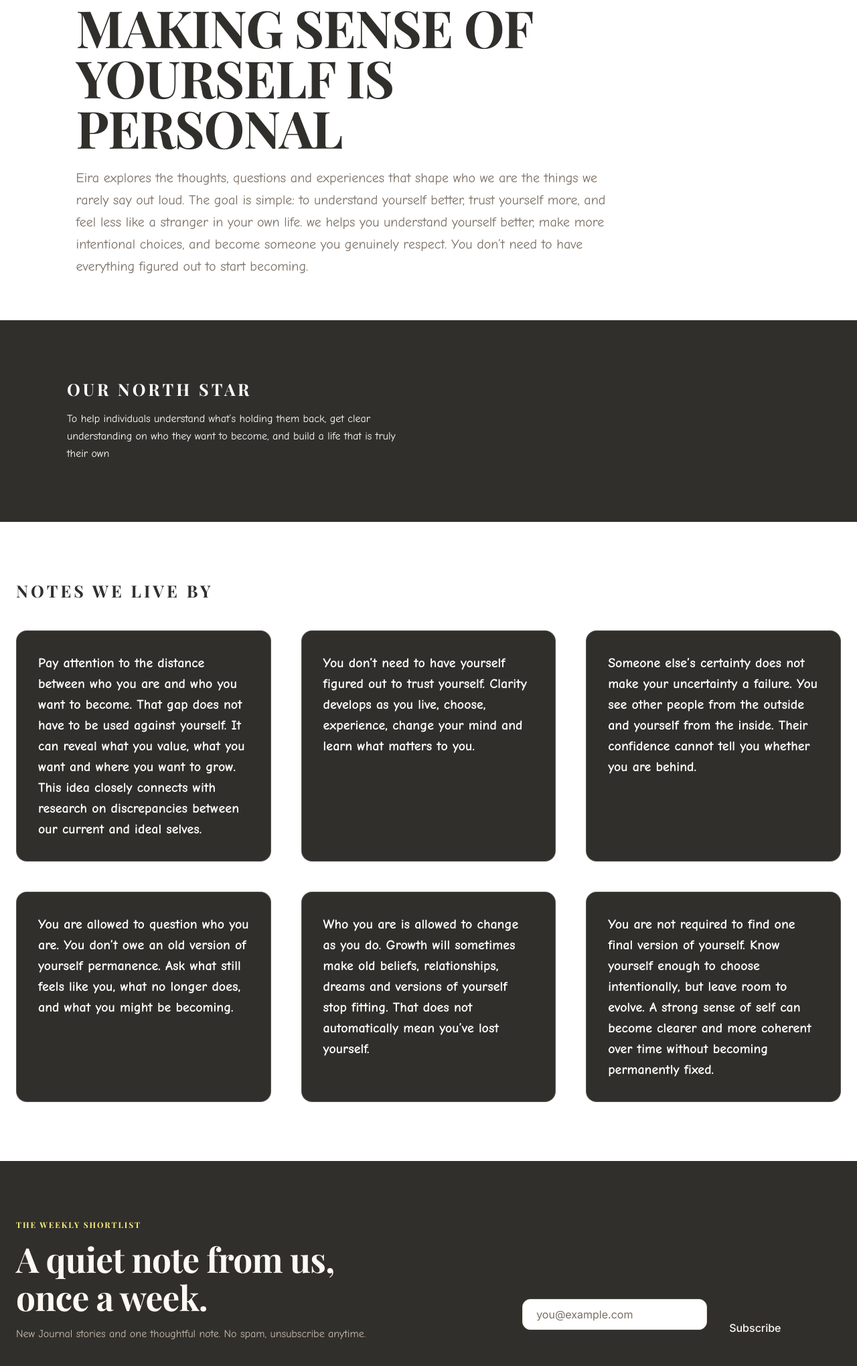
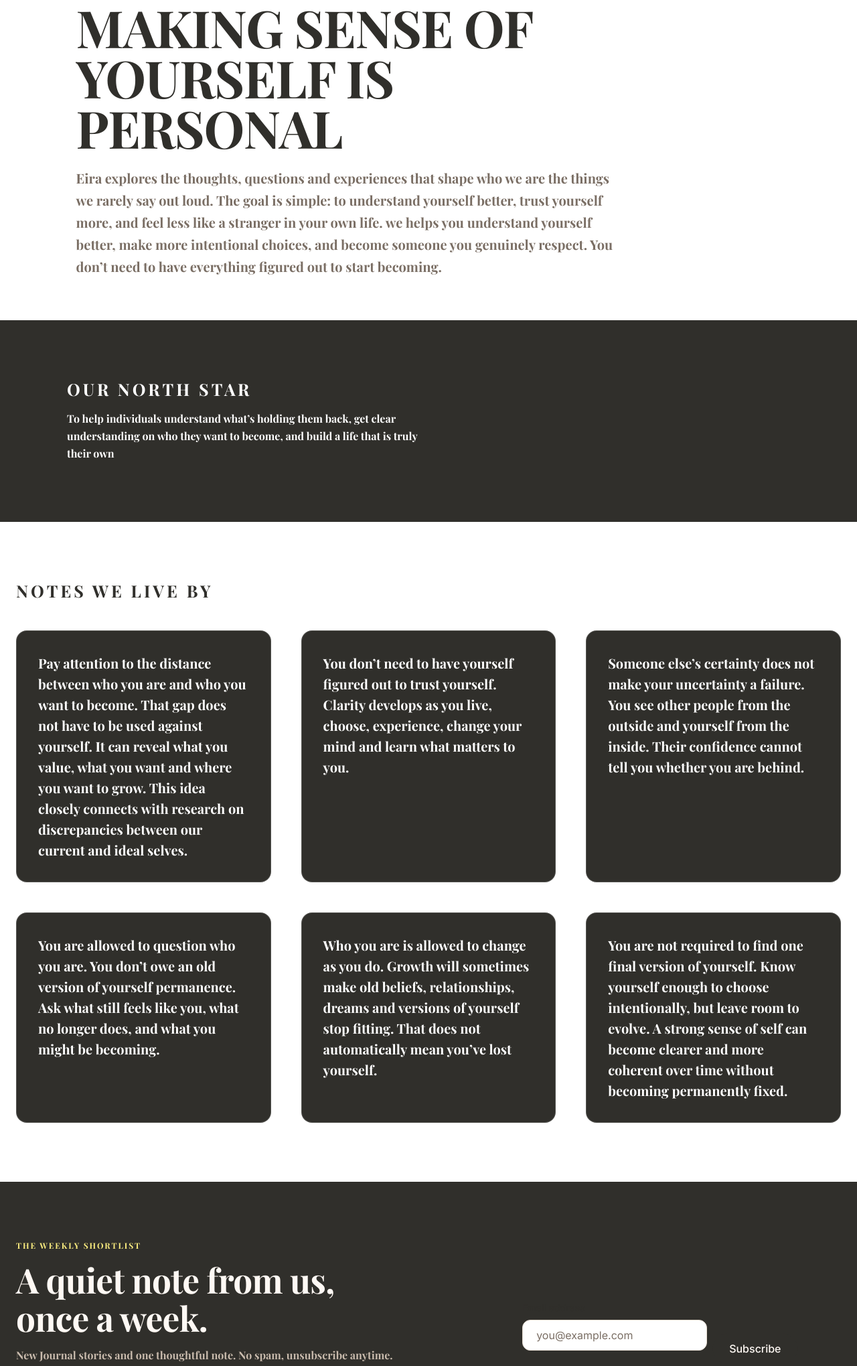
Before and after one commit to Aeyod7/eira, a website: page public/about.html in a window 1280 px wide. Shown: the part 762-2801 px from the top of the page at 67% size. Drawn offline with nearby package versions, Linux system fonts and the light colour scheme.

Commit message:
Replace Comic Sans with Playfair Display

```diff
--- a/public/theme-warm.css
+++ b/public/theme-warm.css
@@ -842,7 +842,7 @@ img { max-width: 100%; display: block; }
   max-width: 66ch;
   margin: 0;
   color: var(--color-text-muted);
-  font-family: "Comic Sans MS", "Comic Sans", cursive;
+  font-family: "Playfair Display", Georgia, serif;
   font-size: clamp(20px, 1.4vw, 24px);
   line-height: 1.65;
 }
@@ -897,7 +897,7 @@ img { max-width: 100%; display: block; }
   max-width: 52ch;
   margin: 0;
   color: #FFF;
-  font-family: "Comic Sans MS", "Comic Sans", cursive;
+  font-family: "Playfair Display", Georgia, serif;
   font-size: var(--font-size-md);
   line-height: 1.65;
 }
@@ -979,7 +979,7 @@ img { max-width: 100%; display: block; }
 .about-world__card p {
   margin: 0;
   color: #FFF;
-  font-family: "Comic Sans MS", "Comic Sans", cursive;
+  font-family: "Playfair Display", Georgia, serif;
   font-size: clamp(20px, 1.5vw, 24px);
   font-weight: 700;
   line-height: 1.55;
@@ -1060,13 +1060,13 @@ img { max-width: 100%; display: block; }
 .about-join__inner > div > p:last-child {
   margin: 0;
   color: var(--color-accent-soft);
-  font-family: "Comic Sans MS", "Comic Sans", cursive;
+  font-family: "Playfair Display", Georgia, serif;
   font-size: var(--font-size-md);
 }
 
 .about-page .site-footer p,
 .about-page .site-footer a {
-  font-family: "Comic Sans MS", "Comic Sans", cursive;
+  font-family: "Playfair Display", Georgia, serif;
 }
 
 .about-page .site-footer .footer-brand,
```
